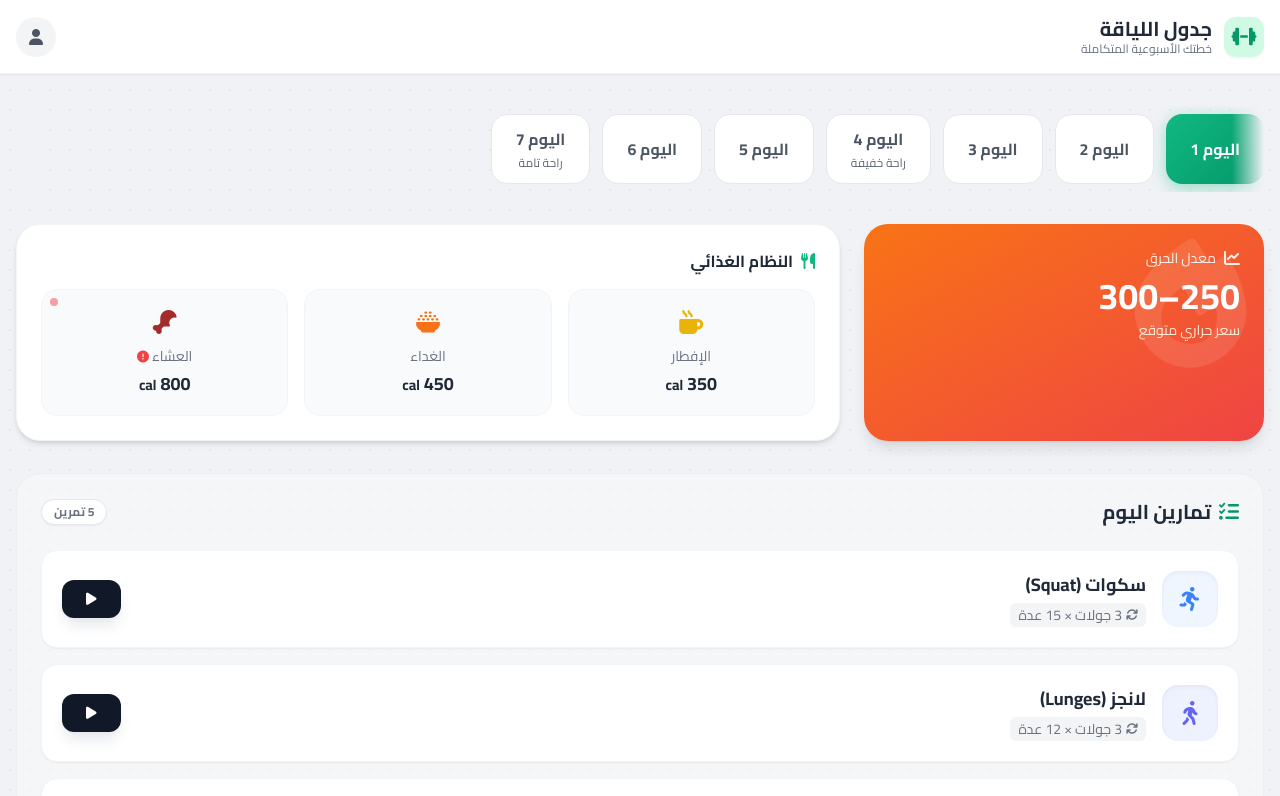
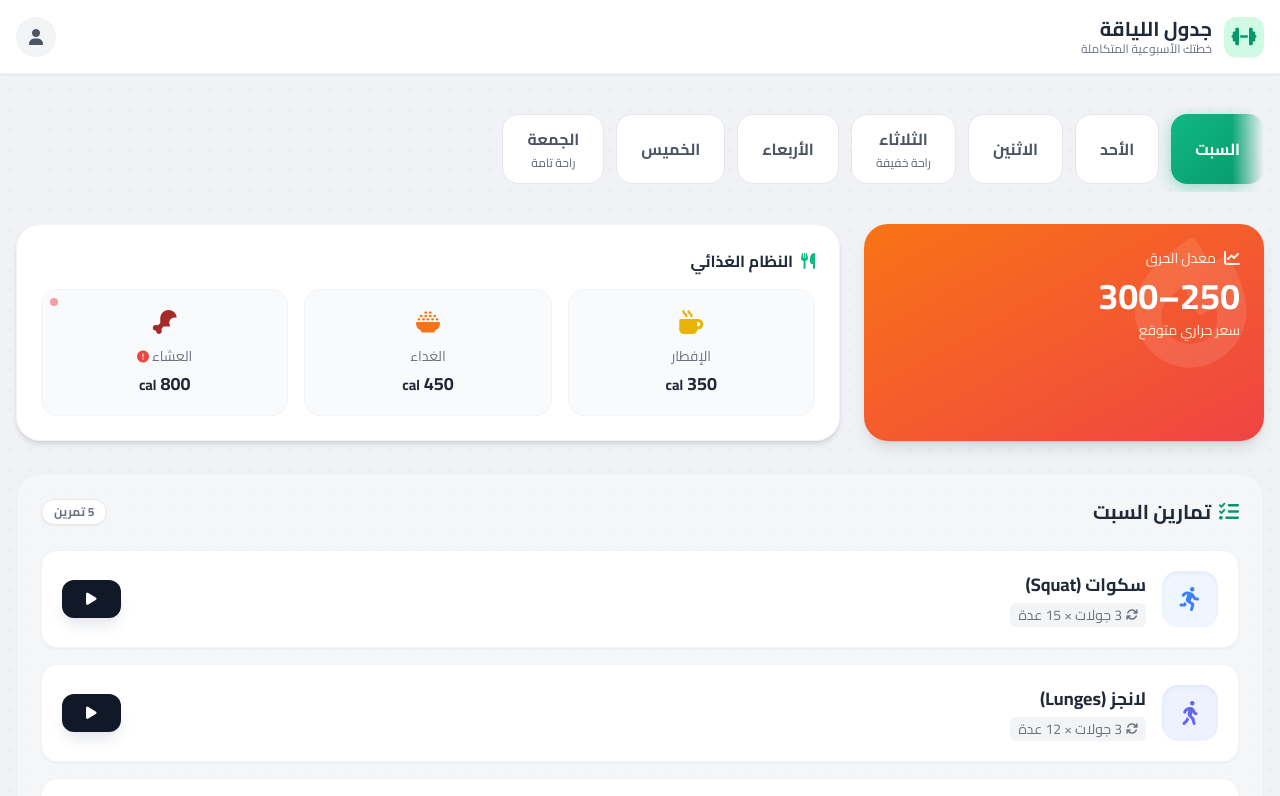
Before and after one commit to mohamedalomda/Health-system, a plain HTML site: page index.html in a window 1280 px wide. Shown: the top 796 px of the page. Drawn offline with nearby package versions, Linux system fonts and the light colour scheme.

Commit message:
Update index.html

```diff
--- a/index.html
+++ b/index.html
@@ -158,10 +158,10 @@
 
     <!-- JavaScript Logic -->
     <script>
-        // --- Data Configuration (Preserved Data, Updated Icons) ---
+        // --- Data Configuration (Updated with days of the week) ---
         const workoutData = [
             {
-                day: "اليوم 1",
+                day: "السبت",
                 burn: "250–300",
                 meals: { b: 350, l: 450, d: 800, note: "(أكبر وجبة)" },
                 exercises: [
@@ -173,7 +173,7 @@
                 ]
             },
             {
-                day: "اليوم 2",
+                day: "الأحد",
                 burn: "220–300",
                 meals: { b: 300, l: 450, d: 850, note: "" },
                 exercises: [
@@ -185,7 +185,7 @@
                 ]
             },
             {
-                day: "اليوم 3",
+                day: "الاثنين",
                 burn: "300–350",
                 meals: { b: 350, l: 400, d: 850, note: "" },
                 exercises: [
@@ -196,7 +196,7 @@
                 ]
             },
             {
-                day: "اليوم 4",
+                day: "الثلاثاء",
                 subtitle: "راحة خفيفة",
                 burn: "150–200",
                 meals: { b: 300, l: 400, d: 900, note: "" },
@@ -206,7 +206,7 @@
                 ]
             },
             {
-                day: "اليوم 5",
+                day: "الأربعاء",
                 burn: "250–300",
                 meals: { b: 300, l: 450, d: 850, note: "" },
                 exercises: [
@@ -218,7 +218,7 @@
                 ]
             },
             {
-                day: "اليوم 6",
+                day: "الخميس",
                 burn: "250–320",
                 meals: { b: 350, l: 400, d: 850, note: "" },
                 exercises: [
@@ -230,7 +230,7 @@
                 ]
             },
             {
-                day: "اليوم 7",
+                day: "الجمعة",
                 subtitle: "راحة تامة",
                 burn: "40–60",
                 meals: { b: 300, l: 400, d: 900, note: "" },
@@ -373,7 +373,7 @@
                     <div class="flex items-center justify-between mb-6">
                         <h3 class="text-xl font-bold text-gray-800 flex items-center gap-2">
                             <i class="fa-solid fa-list-check text-emerald-600"></i>
-                            تمارين اليوم
+                            تمارين ${data.day}
                         </h3>
                         <span class="bg-white px-3 py-1 rounded-full text-xs font-bold text-gray-500 border shadow-sm">
                             ${data.exercises.length} تمرين
```
